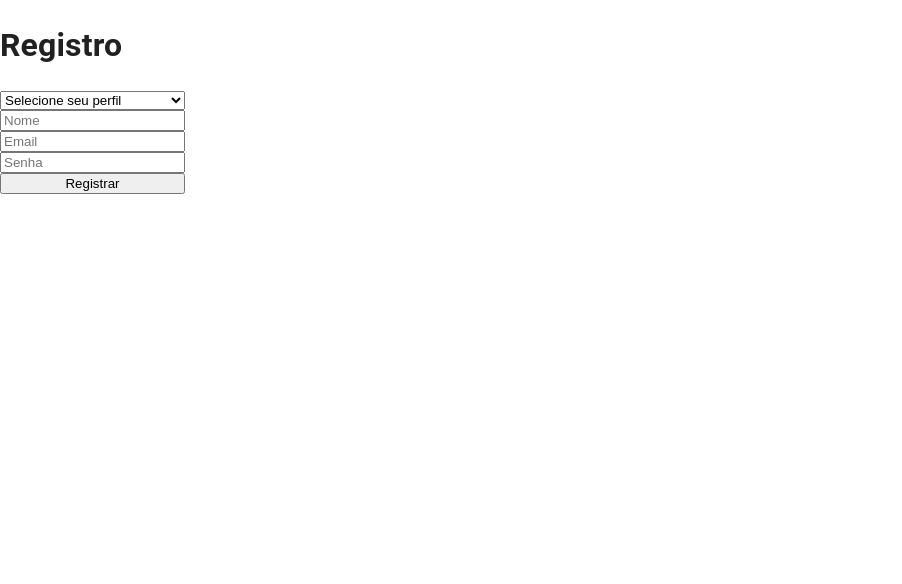
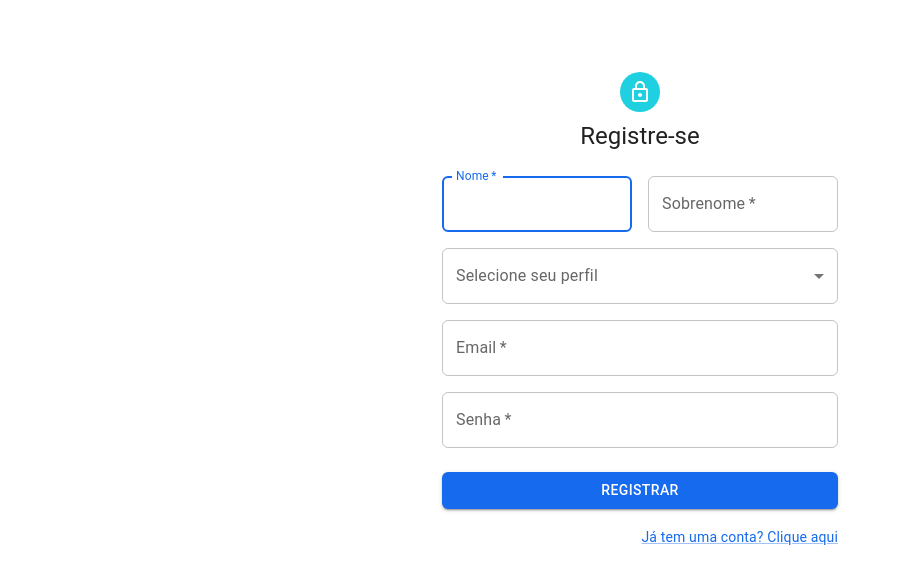
Before and after one commit to andrelepes/base_clinica2.0, a React (Create React App) app in the folder frontend/: page /register in a window 1280 px wide. Shown: the top 584 px of the page, without its empty margins (0-902 px from the left). Built offline with nearby package versions, Linux system fonts and the light colour scheme.

Commit message:
Refactor Register page

```diff
--- a/frontend/src/App.js
+++ b/frontend/src/App.js
@@ -10,11 +10,11 @@ import {
 import PacientesList from './components/Pacientes/PacientesList';
 import PacienteDetalhes from './components/Pacientes/PacienteDetalhes';
 import Agenda from './components/Agenda/Agenda';
-import RegistrationComponent from './components/Auth/RegistrationComponent';
 import ClinicasList from './components/Clinicas/ClinicasList';
 import { ClinicaProvider } from './contexts/ClinicaContext'; // Import ClinicaProvider
 import { ClinicaIdProvider } from './contexts/ClinicaIdContext'; // Import ClinicaIdProvider
 import Login from './pages/Login';
+import Register from './pages/Register';
 import CssBaseline from '@mui/material/CssBaseline';
 import { ThemeProvider } from '@mui/material/styles';
 import { Theme } from './styles/theme';
@@ -79,7 +79,7 @@ function App() {
               ) : (
                 <Routes>
                   <Route path="/login" element={<Login />} />
-                  <Route path="/register" element={<RegistrationComponent />} />
+                  <Route path="/register" element={<Register />} />
                   <Route path="*" element={<Navigate to="/login" />} />
                 </Routes>
               )}
--- /dev/null
+++ b/frontend/src/pages/Register.jsx
@@ -0,0 +1,142 @@
+import Avatar from '@mui/material/Avatar';
+import Button from '@mui/material/Button';
+import TextField from '@mui/material/TextField';
+import Link from '@mui/material/Link';
+import Grid from '@mui/material/Grid';
+import Box from '@mui/material/Box';
+import LockOutlinedIcon from '@mui/icons-material/LockOutlined';
+import Typography from '@mui/material/Typography';
+import Container from '@mui/material/Container';
+import MenuItem from '@mui/material/MenuItem';
+import Select from '@mui/material/Select';
+import InputLabel from '@mui/material/InputLabel';
+import FormControl from '@mui/material/FormControl';
+import { useState } from 'react';
+import api from '../services/api';
+
+export default function Register() {
+  const [tipoUsuario, setTipoUsuario] = useState('');
+
+  const handleSubmit = async (event) => {
+    event.preventDefault();
+    const data = new FormData(event.currentTarget);
+    const payload = {
+      nome_usuario: data.get('nome') + ' ' + data.get('sobrenome'),
+      email_usuario: data.get('email_usuario'),
+      senha: data.get('senha'),
+      tipousuario: tipoUsuario,
+    };
+
+    try {
+      const response = await api.post('/usuarios/registrar', payload);
+      localStorage.setItem('token', response.data.token);
+      localStorage.setItem('username', payload.nome_usuario);
+      alert('Registro realizado com sucesso!');
+      window.location.reload();
+    } catch (error) {
+      alert('Erro no registro. Por favor, tente novamente.');
+    }
+  };
+
+  return (
+    <Container component="main" maxWidth="xs">
+      <Box
+        sx={{
+          marginTop: 8,
+          display: 'flex',
+          flexDirection: 'column',
+          alignItems: 'center',
+        }}
+      >
+        <Avatar sx={{ m: 1, bgcolor: 'principal.main' }}>
+          <LockOutlinedIcon />
+        </Avatar>
+        <Typography component="h1" variant="h5">
+          Registre-se
+        </Typography>
+        <Box component="form" noValidate onSubmit={handleSubmit} sx={{ mt: 3 }}>
+          <Grid container spacing={2}>
+            <Grid item xs={12} sm={6}>
+              <TextField
+                autoComplete="given-name"
+                name="nome"
+                required
+                fullWidth
+                id="nome"
+                label="Nome"
+                autoFocus
+              />
+            </Grid>
+            <Grid item xs={12} sm={6}>
+              <TextField
+                required
+                fullWidth
+                id="sobrenome"
+                label="Sobrenome"
+                name="sobrenome"
+                autoComplete="family-name"
+              />
+            </Grid>
+            <Grid item xs={12}>
+              <FormControl fullWidth>
+                <InputLabel id="label_for_tipousuario">
+                  Selecione seu perfil
+                </InputLabel>
+                <Select
+                  labelId="label_for_tipousuario"
+                  label="Selecione seu perfil"
+                  id="tipousuario"
+                  value={tipoUsuario}
+                  onChange={(event) => {
+                    setTipoUsuario(event.target.value);
+                  }}
+                >
+                  <MenuItem value={'clinica'}>Clínica</MenuItem>
+                  <MenuItem value={'psicologo'}>
+                    Psicólogo(a) Autônomo(a)
+                  </MenuItem>
+                </Select>
+              </FormControl>
+            </Grid>
+            <Grid item xs={12}>
+              <TextField
+                required
+                fullWidth
+                id="email_usuario"
+                label="Email"
+                name="email_usuario"
+                autoComplete="email"
+              />
+            </Grid>
+            <Grid item xs={12}>
+              <TextField
+                required
+                fullWidth
+                name="senha"
+                label="Senha"
+                type="password"
+                id="senha"
+                autoComplete="new-password"
+              />
+            </Grid>
+          </Grid>
+          <Button
+            type="submit"
+            fullWidth
+            variant="contained"
+            sx={{ mt: 3, mb: 2 }}
+          >
+            Registrar
+          </Button>
+          <Grid container justifyContent="flex-end">
+            <Grid item>
+              <Link href="/login" variant="body2">
+                Já tem uma conta? Clique aqui
+              </Link>
+            </Grid>
+          </Grid>
+        </Box>
+      </Box>
+    </Container>
+  );
+}
```
